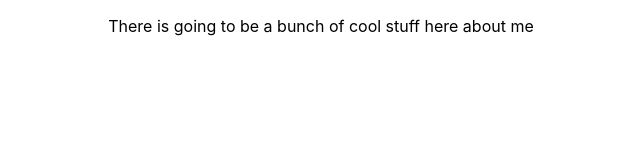
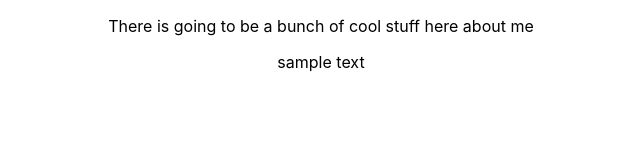
Before and after one commit to turpp/personal-portfolio, a React (Create React App) app in the folder my-app/: page / in a window 1280 px wide. Shown: the top 160 px of the page, without its empty margins (319-959 px from the left). Built offline with nearby package versions, Linux system fonts and the light colour scheme.

Commit message:
added main div

```diff
--- a/my-app/src/App.js
+++ b/my-app/src/App.js
@@ -1,10 +1,12 @@
 import logo from './logo.svg';
 import './App.css';
+import MainDiv from './Components/MainDiv';
 
 function App() {
   return (
     <div className="App">
       <p>There is going to be a bunch of cool stuff here about me</p>
+      <MainDiv/>
     </div>
   );
 }
--- /dev/null
+++ b/my-app/src/Components/MainDiv.js
@@ -0,0 +1,11 @@
+import React from 'react'
+
+function MainDiv(){
+    return (
+        <div>
+            sample text
+        </div>
+    )
+}
+
+export default MainDiv
```
